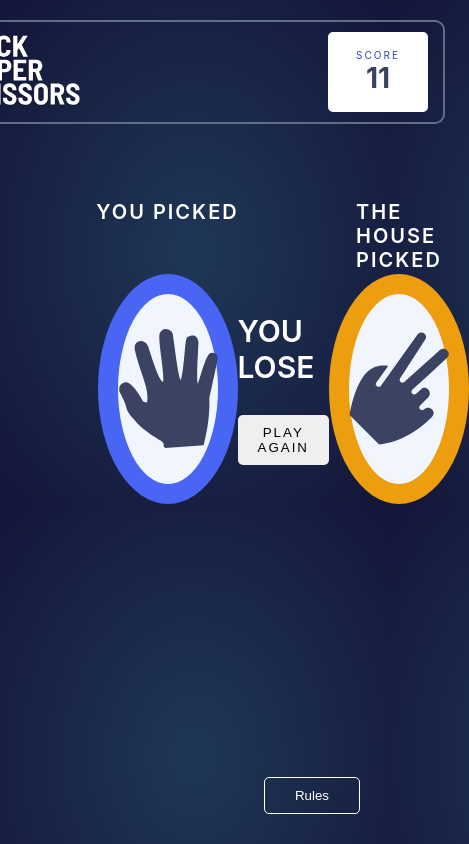
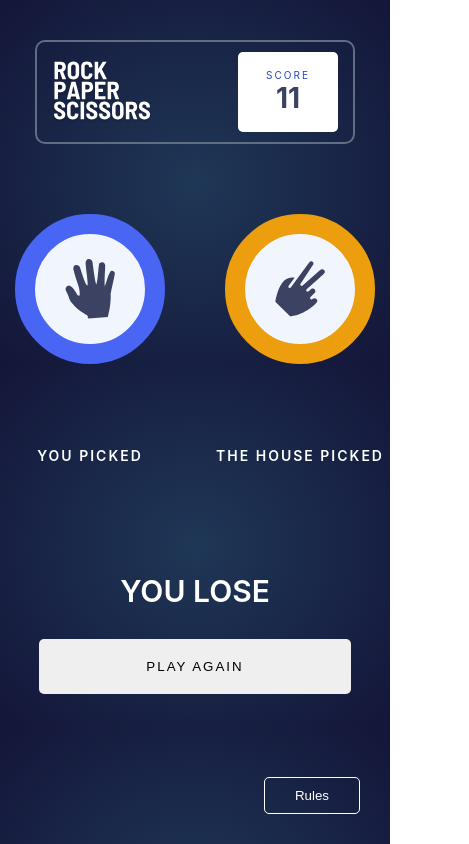
Before and after one commit to Adeyunze/rock-paper-scissors, a plain HTML site: page index.html in a window 390 px wide. Both pictures are taken after a click on the element 60 px from the left and 289 px from the top of the page. Shown: the whole page, 469 px wide, since content can reach past the window. Drawn offline with Linux system fonts and the light colour scheme.

Commit message:
Update style.css

```diff
--- a/style.css
+++ b/style.css
@@ -39,6 +39,9 @@ SCORE SECTION
     padding: 10px 15px;
     border-radius: 10px;
 }
+
+
+/*  */
 
 .score-container img {
     width: 120px;
@@ -235,6 +238,7 @@ Modal
     flex-direction: column;
     justify-content: center;
     align-items: center;
+    text-align: center;
 }
 
 .btn-cont h1 {
@@ -253,3 +257,92 @@ Modal
     letter-spacing: 2px;
     /* z-index: 0; */
 }
+
+.game-board {
+    width: 50%;
+}
+
+@media (max-width:1000px) {
+    .game-board {
+        width: 80%;
+    }
+}
+
+@media (max-width:745px) {
+    .btn-cont {
+        position: absolute;
+        bottom: 150px;
+        width: 100%;
+        /* right: 50%; */
+        left: 0;
+    }
+    .play-btn {
+        padding: 20px 30px;
+        width: 50%;
+    }
+}
+
+@media (max-width:600px) {
+    .score-container {
+        width: 320px;
+        margin: 20px 50px;
+    }
+    .score-container img {
+        width: 100px;
+    }
+    .rps-img {
+        width: 50px;
+    }
+    .paper,
+    .rock,
+    .scissors {
+        width: 150px;
+        height: 150px;
+    }
+    .bg-triangle {
+        width: 250px;
+    }
+    .paper {
+        right: 30px;
+        top: 20px;
+    }
+    .scissors {
+        top: -130px;
+        left: 180px;
+    }
+    .rock {
+        top: -100px;
+        left: 70px;
+    }
+    .btn-cont {
+        position: absolute;
+        bottom: 150px;
+        width: 100%;
+        /* right: 50%; */
+        left: 0;
+    }
+    .game-board {
+        width: 100%;
+        margin-top: 50px;
+        padding: 0px 15px;
+    }
+    .play-btn {
+        padding: 20px 30px;
+        width: 80%;
+    }
+    .you {
+        top: unset;
+        bottom: 350px;
+        font-size: 14px;
+    }
+}
+
+@media (max-width:600px) {
+    .modal-rules {
+        width: 350px;
+        height: 350px;
+    }
+    .rules-img img {
+        width: 250px;
+    }
+}
```
